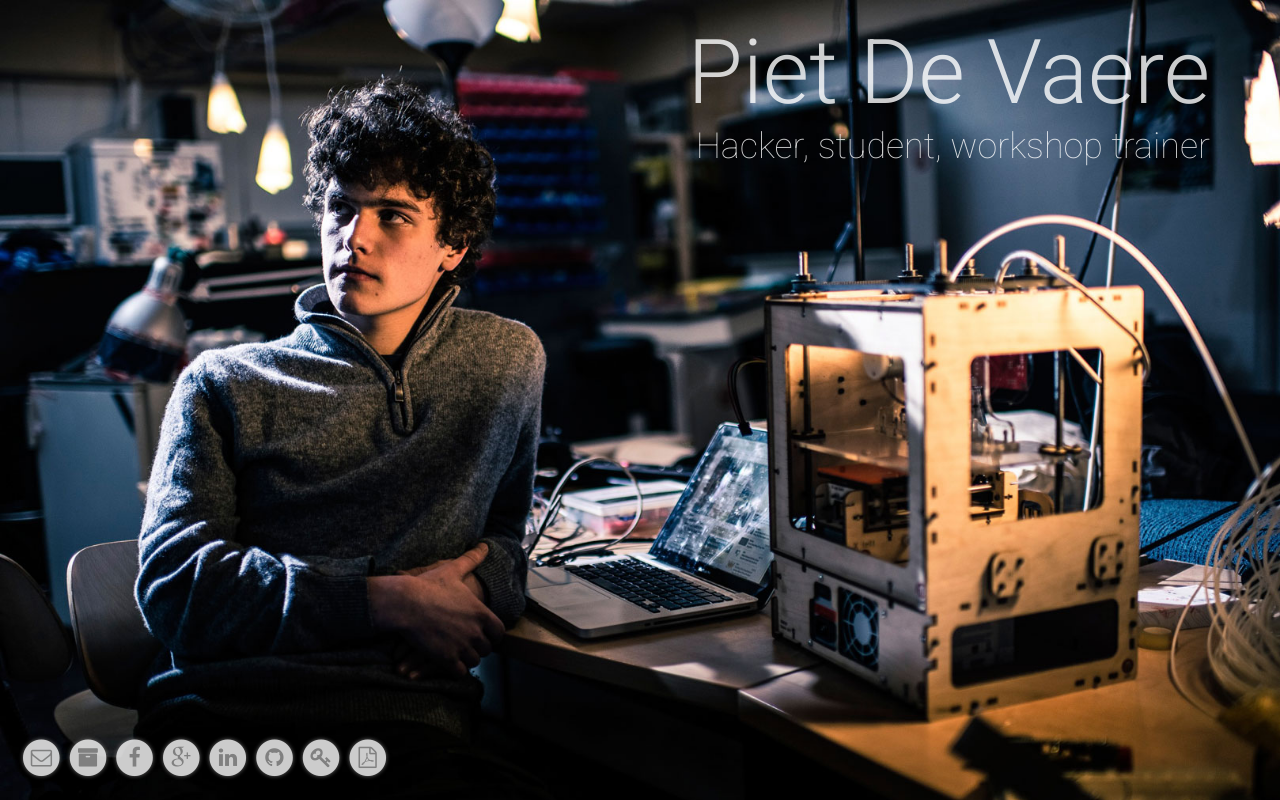
After one commit to pietdevaere/devae.re, a PHP site: page /index.php in a window 1280 px wide. The commit adds this page. Run offline with PHP 8.4, Linux system fonts and the light colour scheme.

Commit message:
switched to php for randomisation

```diff
--- a/css/style2.css
+++ b/css/style2.css
@@ -45,13 +45,13 @@ h2 {
 	position: absolute;
 	top: 20px;
 	left: 20px;
-	text-align: right;
+	text-align: left;
 }
 
 #services {
 	position: absolute;
 	bottom: 20px;
-	left: 20px;
+	right: 20px;
 }
 
 #services img{
--- a/css/style3.css
+++ b/css/style3.css
@@ -45,13 +45,13 @@ h2 {
 	position: absolute;
 	top: 20px;
 	left: 20px;
-	text-align: right;
+	text-align: left;
 }
 
 #services {
 	position: absolute;
 	bottom: 20px;
-	left: 20px;
+	right: 20px;
 }
 
 #services img{
--- /dev/null
+++ b/index.php
@@ -0,0 +1,111 @@
+<!DOCTYPE html>
+<html xmlns="http://www.w3.org/1999/xhtml">
+<head>
+<meta http-equiv="Content-Type" content="text/html; charset=UTF-8" />
+<meta name="author" content="Piet De Vaere">
+<meta name="keywords" content="piet de vaere, piet, de vaere, landing page, haker, workshop, trainer, student">
+<meta name="description" content="Personal landing page of Piet De Vaere">
+<meta property="og:type" content="website" />
+<meta property="og:url" content="http://piet.devae.re" />
+<meta property="og:title" content="Piet De Vaere" />
+<meta property="og:description" content="Hacker, student, workshop trainer" />
+<meta property="og:image" content="http://piet.devae.re/images/profielsmall.jpg" />
+<title>Piet De Vaere</title>
+<link href='http://fonts.googleapis.com/css?family=Roboto:400,100,300' rel='stylesheet' type='text/css'>
+<!-- load a random stylesheet -->
+<link rel="stylesheet" type="text/css" href="css/style<?php echo(rand(1,3)); ?>.css">
+<link rel="stylesheet" href="font-awesome/css/font-awesome.min.css">
+
+<!--    Hello there!
+        As you might have noticed this page is randomised on load.
+        This is done with some php that selects a random stylesheet
+        to be loaded.
+
+        You can find the source of this page on
+        https://github.com/pietdevaere/devae.re
+
+        I you like this template, feel free to {copy|steel|borrow} it.
+        If you use it, I would like to hear from you :)
+        So feel free do drop me a line on piet@devae.re
+-->
+
+</head>
+
+<body>
+
+<div id="name">
+	<h1>Piet De Vaere</h1>
+	<h2>Hacker, student, workshop trainer</h2>
+</div>
+<div id="services">
+  <a href="mailto:piet@devae.re" title="Email me! piet@devae.re">
+    <span class="fa-stack fa-lg">
+      <i class="fa fa-circle fa-stack-2x"></i>
+      <i class="fa fa-envelope-o fa-stack-1x fa-inverse"></i>
+    </span>
+  </a>
+
+  <a href="http://devae.re/projects" title="My project blog">
+    <span class="fa-stack fa-lg">
+      <i class="fa fa-circle fa-stack-2x"></i>
+      <i class="fa fa-archive fa-stack-1x fa-inverse"></i>
+    </span>
+  </a>
+
+  <a href="https://facebook.com/devaere" title="My Facebook profile">
+    <span class="fa-stack fa-lg" >
+      <i class="fa fa-circle fa-stack-2x"></i>
+      <i class="fa fa-facebook fa-stack-1x fa-inverse"></i>
+    </span>
+  </a>
+
+  <a href="https://plus.google.com/107913048259738659290/posts" title="My Google+ profile">
+    <span class="fa-stack fa-lg">
+      <i class="fa fa-circle fa-stack-2x"></i>
+      <i class="fa fa-google-plus fa-stack-1x fa-inverse"></i>
+    </span>
+  </a>
+
+  <a href="http://be.linkedin.com/in/devaere" title="My LinkedIn profile">
+    <span class="fa-stack fa-lg">
+      <i class="fa fa-circle fa-stack-2x"></i>
+      <i class="fa fa-linkedin fa-stack-1x fa-inverse"></i>
+    </span>
+  </a>
+
+  <a href="https://github.com/pietdevaere" title="My GitHub profile">
+    <span class="fa-stack fa-lg">
+      <i class="fa fa-circle fa-stack-2x"></i>
+      <i class="fa fa-github fa-stack-1x fa-inverse"></i>
+    </span>
+  </a>
+
+  <a href="https://keybase.io/pietdv" title="My Keybase profile">
+    <span class="fa-stack fa-lg">
+      <i class="fa fa-circle fa-stack-2x"></i>
+      <i class="fa fa-key fa-stack-1x fa-inverse"></i>
+    </span>
+  </a>
+
+  <a href="http://devae.re/cv/" title="My resume">
+    <span class="fa-stack fa-lg">
+      <i class="fa fa-circle fa-stack-2x"></i>
+      <i class="fa fa-file-pdf-o fa-stack-1x fa-inverse"></i>
+    </span>
+  </a>
+
+</div>
+
+<script>
+  (function(i,s,o,g,r,a,m){i['GoogleAnalyticsObject']=r;i[r]=i[r]||function(){
+     (i[r].q=i[r].q||[]).push(arguments)},i[r].l=1*new Date();a=s.createElement(o),
+       m=s.getElementsByTagName(o)[0];a.async=1;a.src=g;m.parentNode.insertBefore(a,m)
+         })(window,document,'script','//www.google-analytics.com/analytics.js','ga');
+
+  ga('create', 'UA-39879264-2', 'auto');
+    ga('send', 'pageview');
+
+</script>
+
+</body>
+</html>
```
Also changed, not shown: index1.html (added, +96 -0 lines), images/bbc1.jpg, images/bbc2.jpg, index2.html (renamed from index.html).
